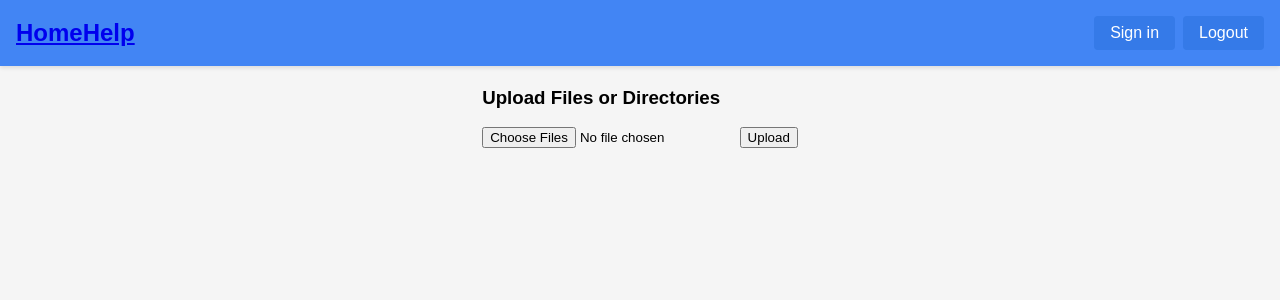
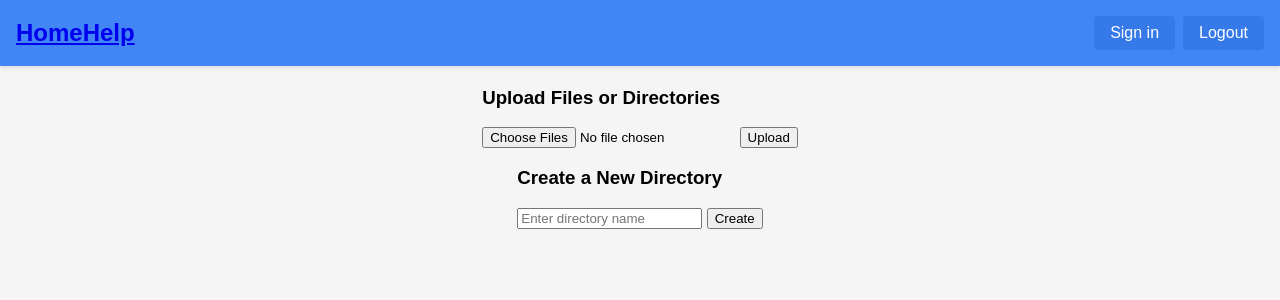
Before and after one commit to sudo-bendg/homehelp, a Flask app: page /files/ in a window 1280 px wide. Shown: the top 300 px of the page. Run offline with Flask 3, Linux system fonts and the light colour scheme.

Commit message:
add directory creation

```diff
--- a/routes/files.py
+++ b/routes/files.py
@@ -117,3 +117,32 @@ def upload_directory(path):
     return redirect(
         url_for("files.home", path=path)
     )  # Redirect back to the current directory
+
+
+@files_bp.route('/files/create-directory', methods=['POST'])
+def create_directory():
+    # Get the path and directory name from the form
+    path = request.form.get('path', '').strip()
+    directory_name = request.form.get('directory_name', '').strip()
+
+    # Ensure the path and directory name are valid
+    if not directory_name:
+        return "Invalid path or directory name", 400
+
+    # Construct the full path to the current directory
+    fullPath = os.path.join(workingDirectory + currentRelPath, path)
+
+    # Ensure the path is valid and within the allowed directory
+    if not os.path.exists(fullPath) or not os.path.isdir(fullPath):
+        abort(404)  # Return a 404 error if the directory doesn't exist
+
+    # Construct the full path for the new directory
+    new_directory_path = os.path.join(fullPath, directory_name)
+
+    # Create the new directory
+    try:
+        os.makedirs(new_directory_path, exist_ok=False)  # Raise an error if the directory already exists
+    except FileExistsError:
+        return "Directory already exists", 400
+
+    return redirect(url_for('files.home', path=path))  # Redirect back to the current directory
--- a/templates/files.html
+++ b/templates/files.html
@@ -43,6 +43,15 @@
                 <button type="submit">Upload</button>
             </form>
         </div>
+
+        <div class="create-directory-section">
+            <h3>Create a New Directory</h3>
+            <form action="{{ url_for('files.create_directory') }}" method="POST">
+                <input type="hidden" name="path" value="{{ currentPath }}">
+                <input type="text" name="directory_name" placeholder="Enter directory name" required>
+                <button type="submit">Create</button>
+            </form>
+        </div>
     </div>
 </body>
 </html>
```
